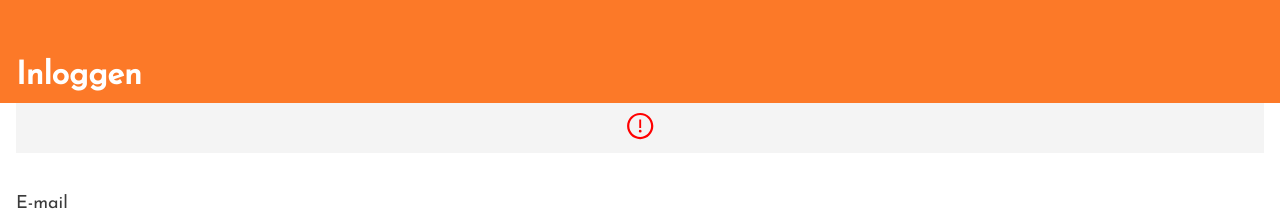
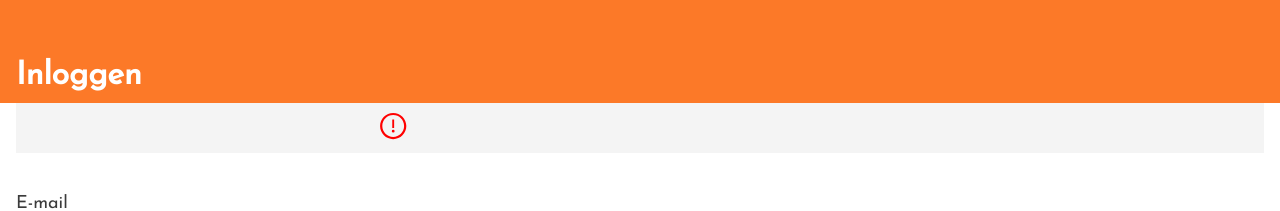
Before and after one commit to ralfz123/linden-it, a React (Create React App) app: page /#/login in a window 1280 px wide. Shown: the top 211 px of the page. Built offline with nearby package versions, Linux system fonts and the light colour scheme.

Commit message:
Fixed layout bar ✅

```diff
--- a/src/GlobalStyle.js
+++ b/src/GlobalStyle.js
@@ -203,7 +203,7 @@ ${"" /* Segmented controll */}
 .popup-error-text {
     color: red;
     font-size: 12px;
-    ${"" /* width: 80%; */}
+    margin: 2px 0px;
 }
 `;
 
--- a/src/components/Popup/index.js
+++ b/src/components/Popup/index.js
@@ -9,10 +9,10 @@ const StyledPopup = styled.div`
 	background-color: ${colors.grayLight};
 	text-align: left;
 	width: 100%;
-	display: block;
 	display: flex;
 	flex-direction: column;
 	justify-content: flex-start;
+	flex-wrap: wrap;
 
 
 	p {
```
